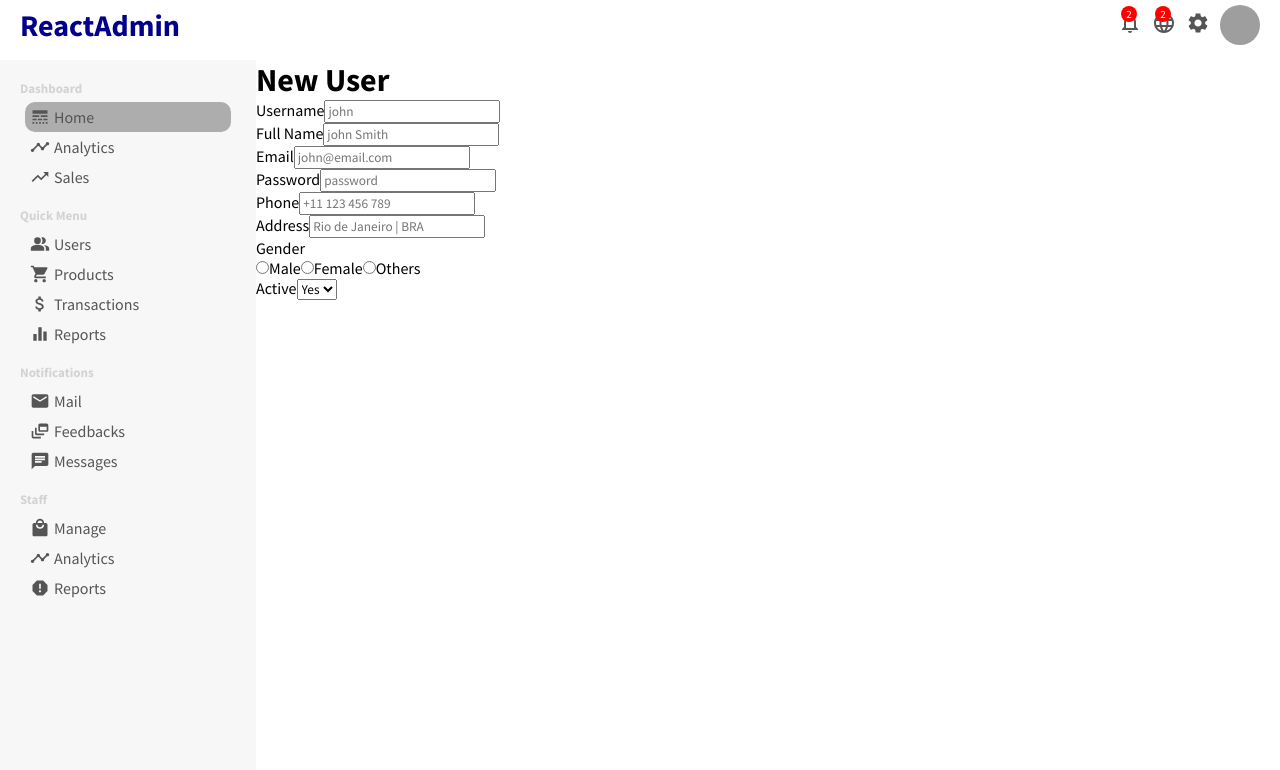
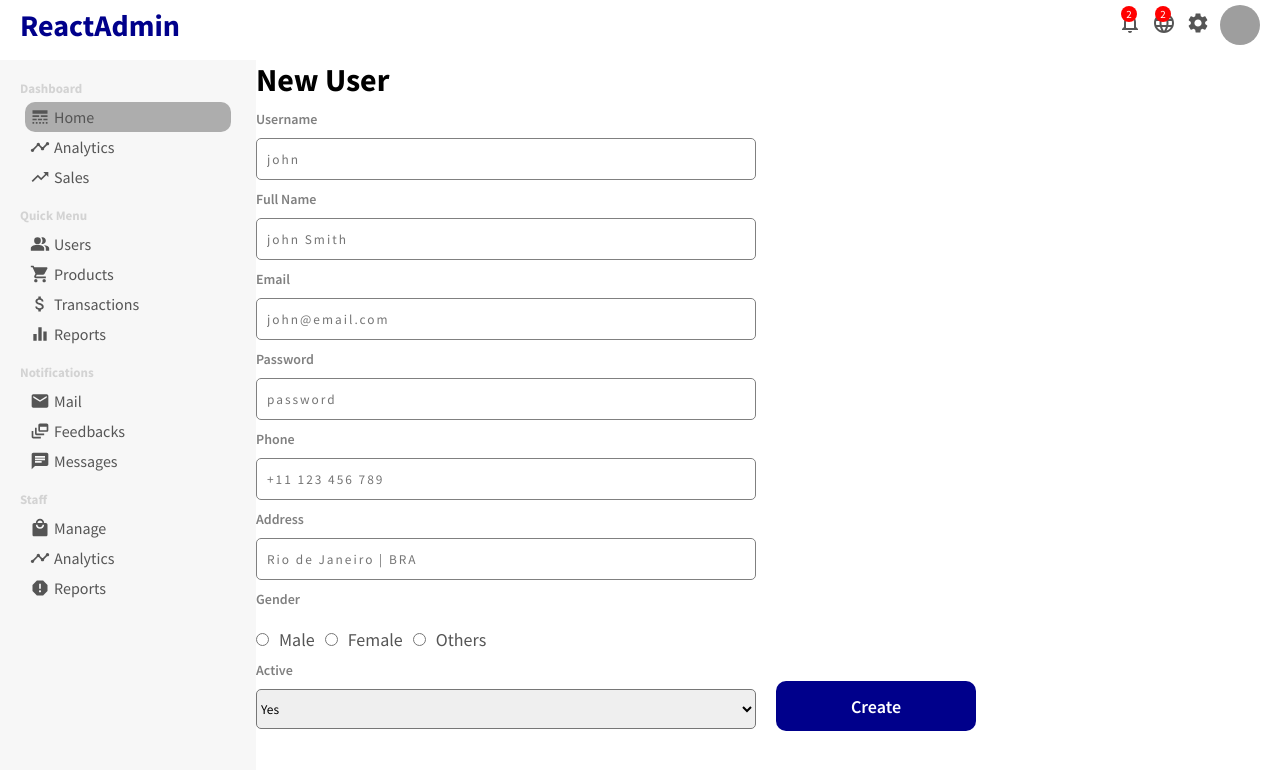
Before and after one commit to Sammynauta/DASHBOARD, a React (Create React App) app: page /newUser in a window 1280 px wide. Shown: the top 770 px of the page. Built offline with nearby package versions, Linux system fonts and the light colour scheme; grey boxes are pictures that could not be loaded.

Commit message:
pagina de create novo usuario concluida.

```diff
--- a/src/App.css
+++ b/src/App.css
@@ -2,3 +2,8 @@
     display: flex;
     margin-top: 10px;
 }
+
+.link {
+    text-decoration: none;
+    color: inherit;
+}
--- a/src/components/sidebar/Sidebar.jsx
+++ b/src/components/sidebar/Sidebar.jsx
@@ -1,5 +1,6 @@
 import "./sidebar.css";
 import {LineStyle,Timeline,TrendingUp, PeopleAlt, ShoppingCart,Equalizer , AttachMoney,Report, Email, DynamicFeed, Chat, LocalMall} from "@material-ui/icons";
+import { Link } from "react-router-dom";
 
 export default function Sidebar() {
     return (
@@ -8,10 +9,12 @@ export default function Sidebar() {
                 <div className="sidebarMenu">
                     <h3 className="sidebarTitle">Dashboard</h3>
                     <ul className="sidebarList">
+                        <Link to="/" className='link'>
                         <li className="sidebarListItem active">
                             <LineStyle className="sidebarIcon" />
                             Home
                         </li>
+                        </Link>
                         <li className="sidebarListItem">
                             <Timeline className="sidebarIcon" />
                             Analytics
@@ -25,14 +28,18 @@ export default function Sidebar() {
                 <div className="sidebarMenu">
                     <h3 className="sidebarTitle">Quick Menu</h3>
                     <ul className="sidebarList">
+                        <Link to="/users" className='link'>
                         <li className="sidebarListItem">
                             <PeopleAlt className="sidebarIcon" />
                             Users
                         </li>
+                        </Link>
+                        <Link to="/products" className='link'>
                         <li className="sidebarListItem">
                             <ShoppingCart className="sidebarIcon" />
                             Products
                         </li>
+                        </Link>
                         <li className="sidebarListItem">
                             <AttachMoney className="sidebarIcon" />
                             Transactions
--- a/src/pages/newUser/NewUser.css
+++ b/src/pages/newUser/NewUser.css
@@ -1,3 +1,59 @@
 .newUser {
     flex: 4;
 }
+
+.newUserForm {
+    display: flex;
+    flex-wrap: wrap;
+}
+
+.newUserItem {
+    width: 500px;
+    display: flex;
+    flex-direction: column;
+    margin-top: 10px;
+    margin-right: 20px;
+}
+
+.newUserItem>label {
+    margin-bottom: 10px;
+    font-size: 14px;
+    font-weight: 600;
+    color: #808080;
+}
+
+.newUserItem>input {
+    height: 20px;
+    padding: 10px;
+    border: 1px solid gray;
+    border-radius: 5px;
+    letter-spacing: 2px;
+}
+
+.newUserGender>input {
+    margin-top: 15px;
+}
+
+.newUserGender>label {
+    margin: 10px;
+    font-size: 18px;
+    color: #555;
+}
+
+.newUserSelect {
+    height: 40px;
+    border-radius: 5px;
+}
+
+.newUserButton {
+    width: 200px;
+    height: 50px;
+    border-radius: 10px;
+    border: none;
+    background-color: #00008b;
+    color: #ffffff;
+    font-weight: 600;
+    font-size: 18px;
+    padding: 7px 10px;
+    margin-top: 30px;
+}
--- a/src/pages/newUser/NewUser.jsx
+++ b/src/pages/newUser/NewUser.jsx
@@ -47,6 +47,7 @@ export default function NewUser() {
                       <option value="no">No</option>
                   </select>
               </div>
+              <button className="newUserButton">Create</button>
           </form>
         </div>
     )
```
